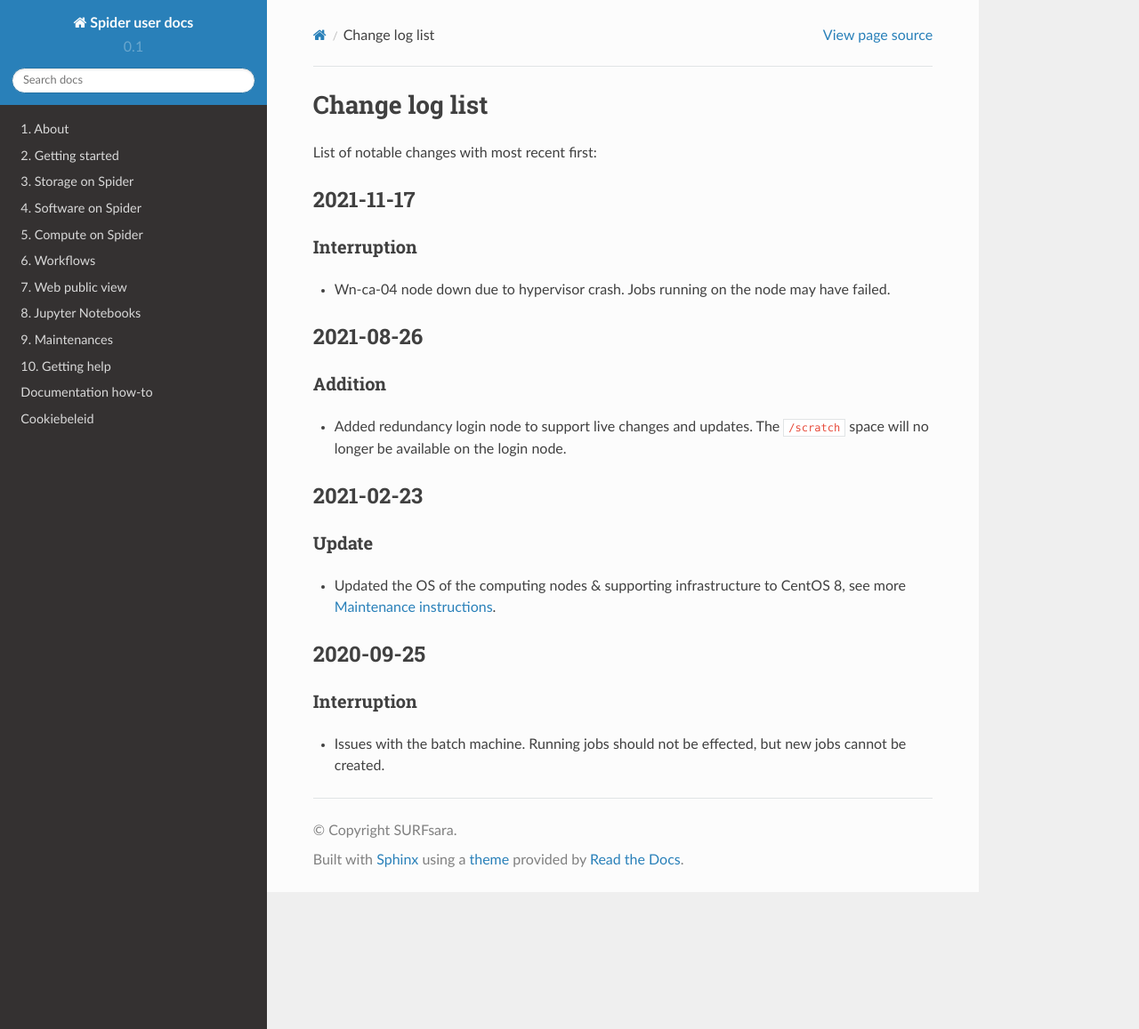
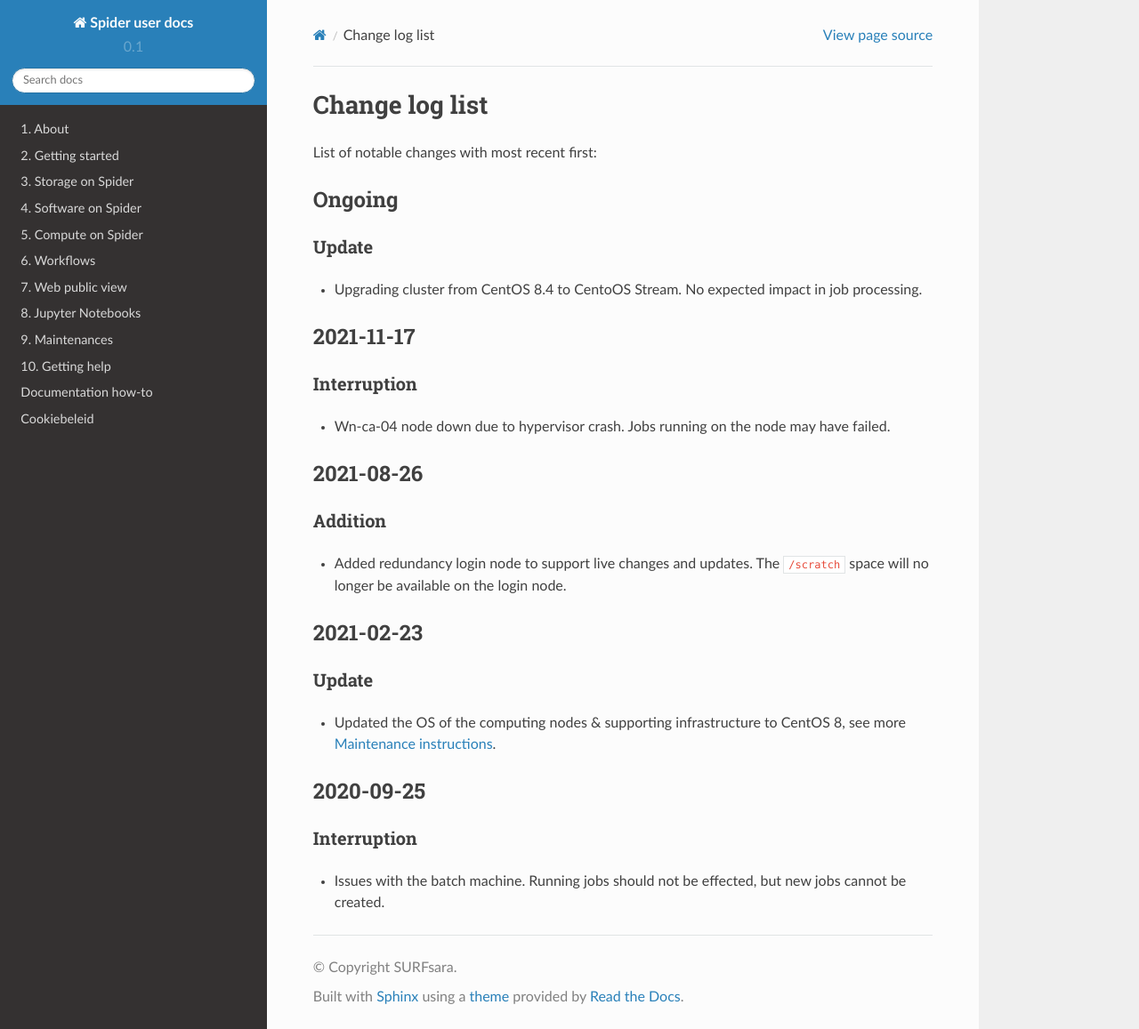
Before and after one commit to sara-nl/spiderdocs, a Sphinx documentation site: the page built from source/Pages/maintenance/change_log_list.rst, in a window 1280 px wide and 1157 px high. Shown: the whole window at 89% size. Built offline with Sphinx 7.4.7 and the Read the Docs theme 2.0.0, drawn with Linux system fonts in a browser that asks for light colours.

Commit message:
Update change_log_list.rst

```diff
--- a/source/Pages/maintenance/change_log_list.rst
+++ b/source/Pages/maintenance/change_log_list.rst
@@ -5,6 +5,15 @@ Change log list
 ****************
 
 List of notable changes with most recent first:
+
+==========
+Ongoing
+==========
+
+Update
+==========
+
+* Upgrading cluster from CentOS 8.4 to CentoOS Stream. No expected impact in job processing.
 
 ==========
 2021-11-17
```
